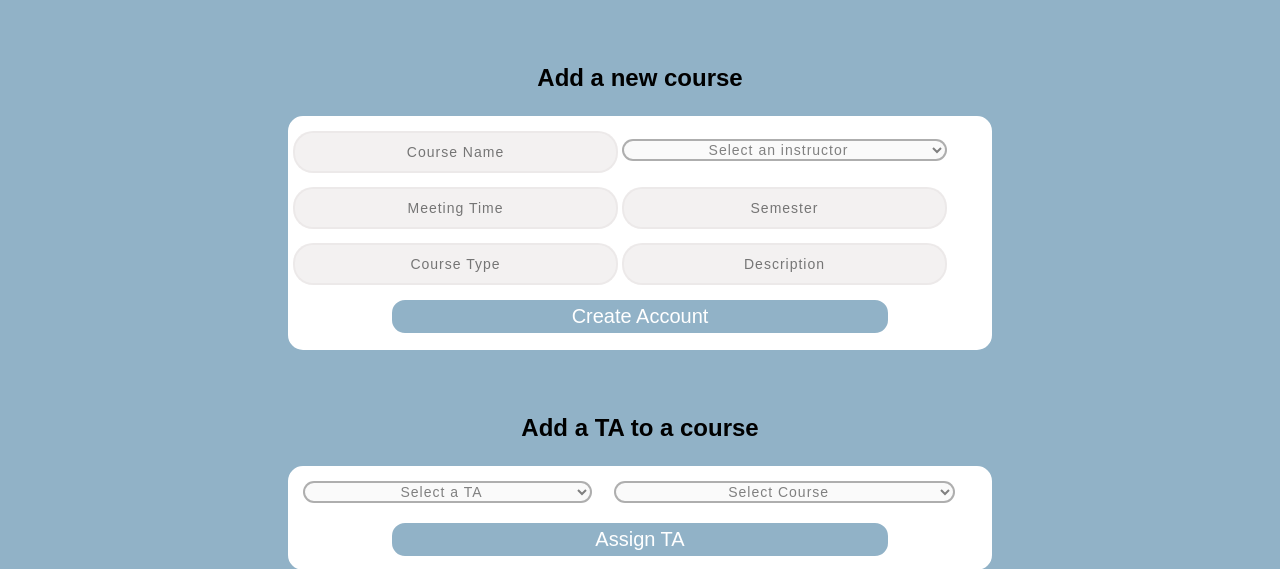
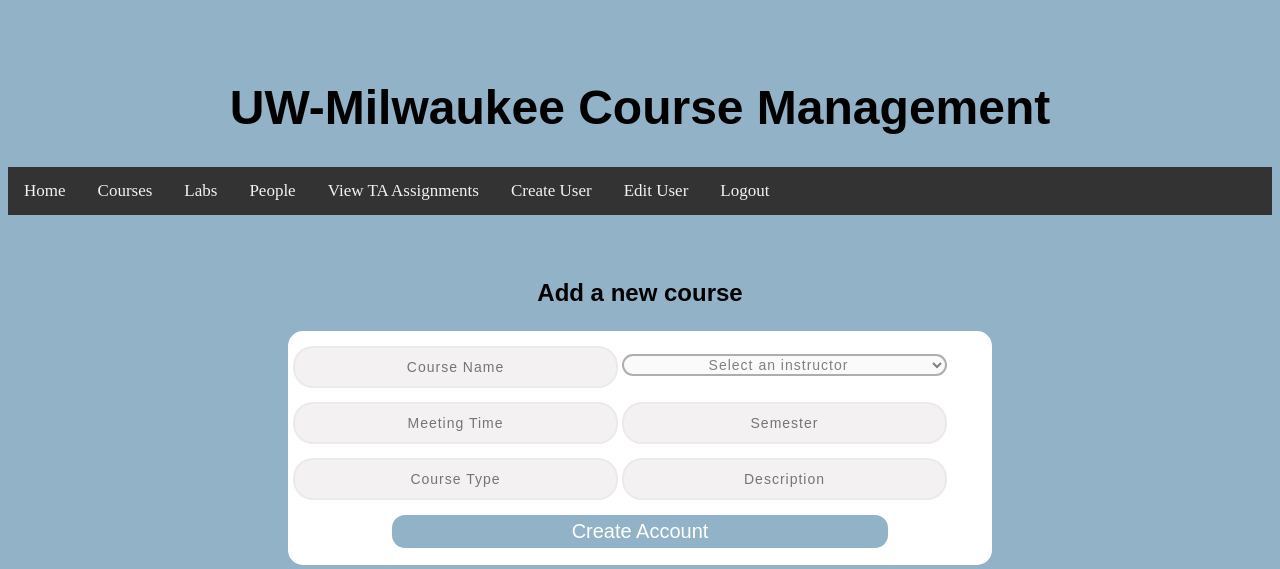
Before and after one commit to NathanHuang86/TAScheduler, a Django app: template templates/courses/courses.html in a window 1280 px wide. Shown: the top 569 px of the page. Run offline with Django 4.2, Linux system fonts and the light colour scheme; the template is opened without the code that fills it, so the values that code supplies are empty.

Commit message:
added nav bar

```diff
--- a/templates/courses/courses.html
+++ b/templates/courses/courses.html
@@ -5,6 +5,22 @@
     <title>Courses</title>
     <link rel="stylesheet" type="text/css" href="courses.css">
 </head>
+
+<div class="navContainer">
+    <header class="header">
+        <h1><a>UW-Milwaukee Course Management</a></h1>
+    </header>
+    <div class="navigation">
+        <li><a>Home</a></li>
+        <li><a>Courses</a></li>
+        <li><a>Labs</a></li>
+        <li><a>People</a></li>
+        <li><a>View TA Assignments</a></li>
+        <li><a>Create User</a></li>
+        <li><a>Edit User</a></li>
+        <li><a>Logout</a></li>
+    </div>
+</div>
 
 <body>
 <p class="header">Add a new course</p>
```
